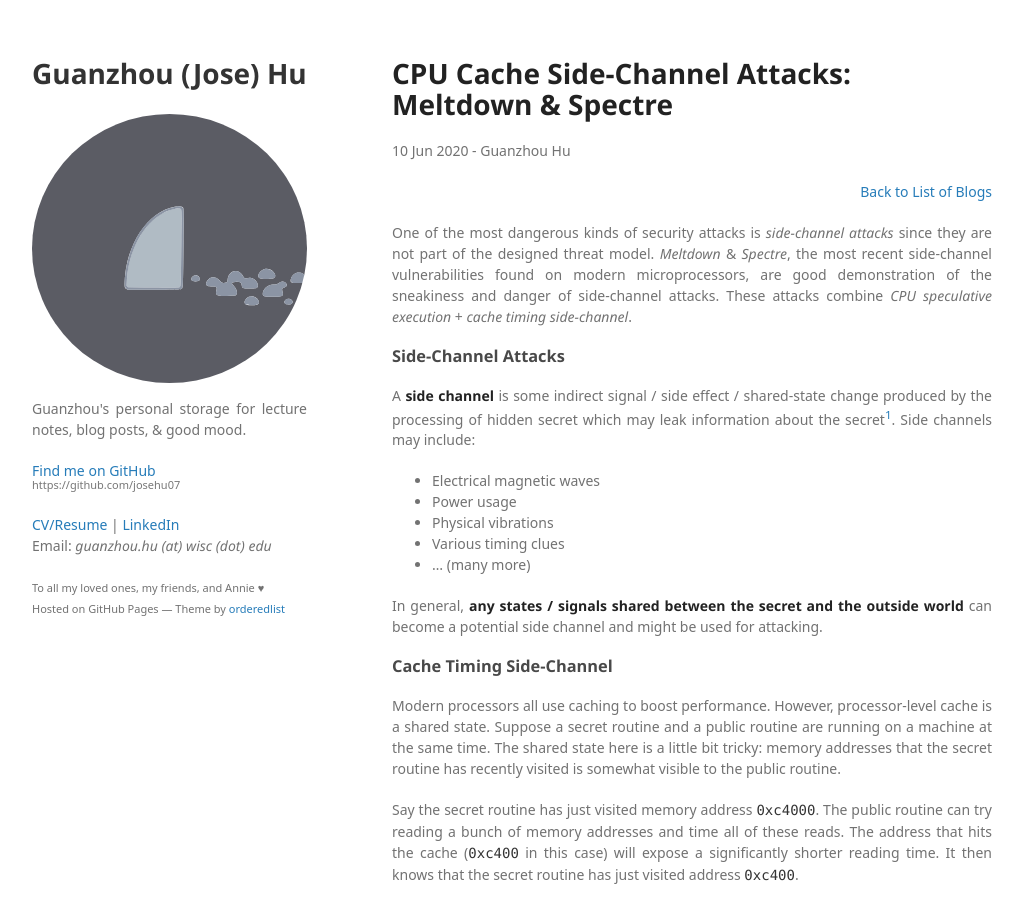
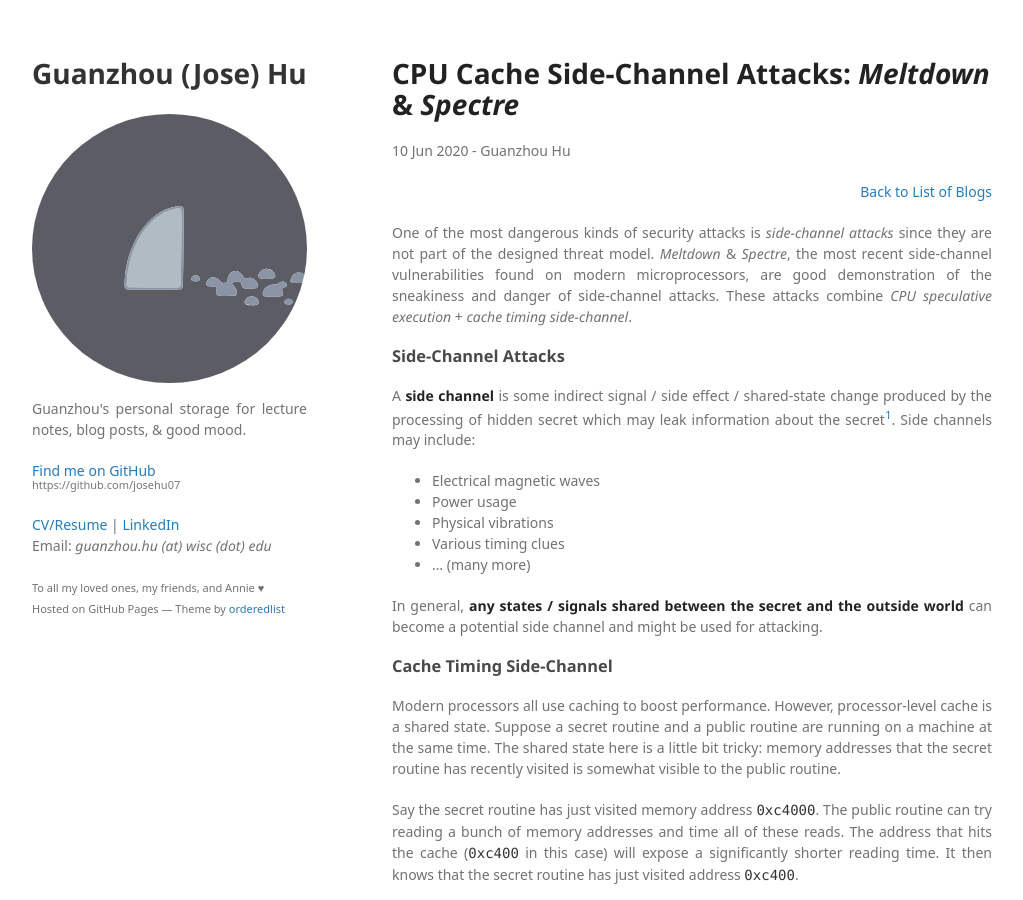
Before and after one commit to josehu07/josehu07.github.io, a Jekyll site: the page built from _posts/2020-06-10-cpu-side-channel.md, in a window 1280 px wide and 900 px high. Shown: the whole window, without its empty margins (128-1151 px from the left). Built offline with Jekyll 4.4.1, drawn with Linux system fonts in a browser that asks for light colours; some web fonts are replaced; a script that is not in the unit is left out; comment, search, counter and statistics services are not loaded.

Commit message:
Minor updates

```diff
--- a/_posts/2020-06-10-cpu-side-channel.md
+++ b/_posts/2020-06-10-cpu-side-channel.md
@@ -1,6 +1,6 @@
 ---
 layout: post
-title: "CPU Cache Side-Channel Attacks: Meltdown & Spectre"
+title: "CPU Cache Side-Channel Attacks: <i>Meltdown</i> & <i>Spectre</i>"
 date: 2020-06-10 18:50:51
 author: Guanzhou Hu
 categories: Technical
```
